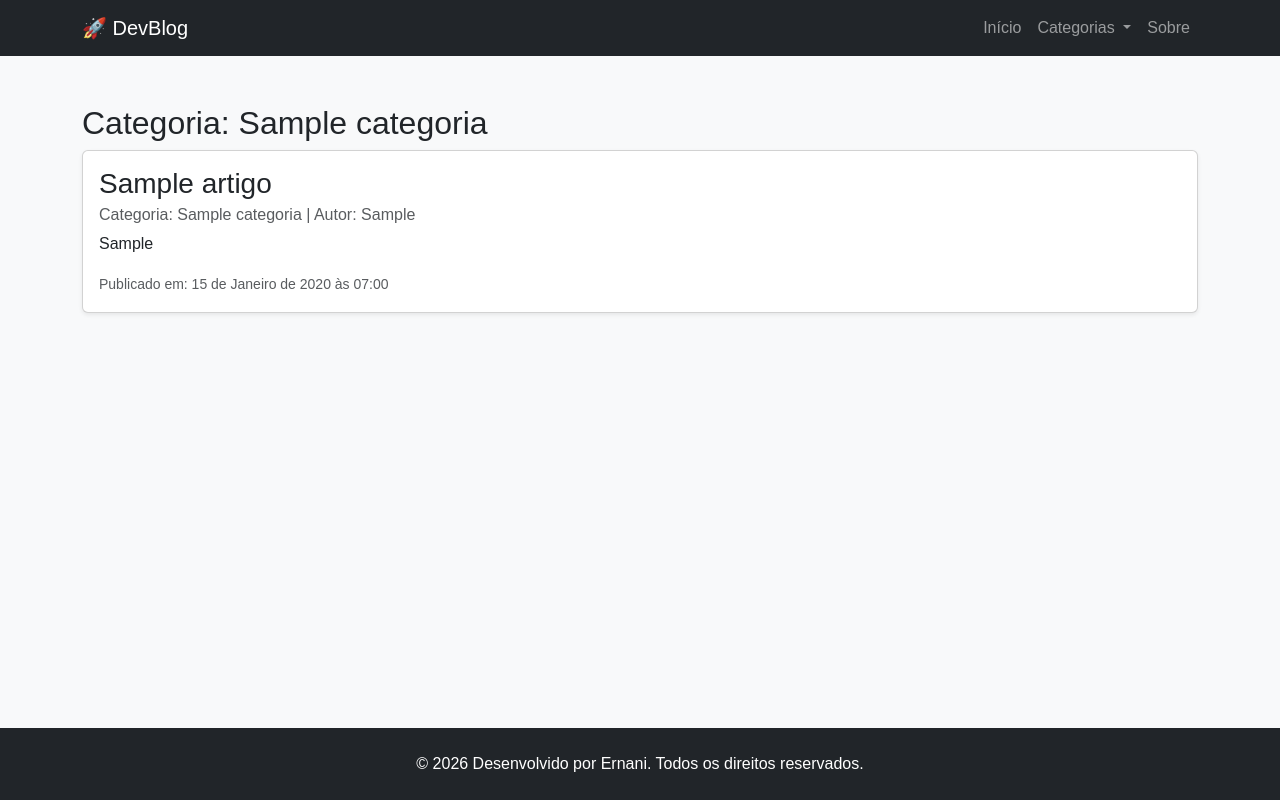
After one commit to Napoleao1/DEV-BLOG, a Django app: page /categoria/1/ in a window 1280 px wide. The commit adds this page. Run offline with Django 5.2, Linux system fonts and the light colour scheme; tables that the repository leaves empty hold one stand-in row (values such as "Sample post").

Commit message:
feat: adiciona menu de categorias dinâmico com página de artigos por categoria

```diff
--- a/blog/templates/blog/base.html
+++ b/blog/templates/blog/base.html
@@ -24,6 +24,23 @@
                     <li class="nav-item">
                         <a class="nav-link" href="{% url 'home' %}">Início</a>
                     </li>
+
+                    <!-- MENU DE CATEGORIAS DINÂMICO -->
+                    <li class="nav-item dropdown">
+                        <a class="nav-link dropdown-toggle" href="#" role="button" data-bs-toggle="dropdown" aria-expanded="false">
+                            Categorias
+                        </a>
+                        <ul class="dropdown-menu dropdown-menu-dark">
+                            {% for categoria in lista_categorias %}
+                                <li>
+                                    <a class="dropdown-item" href="{% url 'categoria' categoria.id %}"><i class="bi bi-tag-fill me-2"></i>{{ categoria.nome }}</a>
+                                </li>
+                            {% empty %}
+                                <li><span class="dropdown-item-text text-muted">Nenhuma categoria</span></li>
+                            {% endfor %}
+                        </ul>
+                    </li>
+
                     <li class="nav-item">
                         <a class="nav-link" href="{% url 'sobre_nos' %}">Sobre</a>
                     </li>
@@ -40,7 +57,7 @@
 
     <!-- RODAPÉ -->
     <footer class="bg-dark text-white text-center py-4 mt-5">
-        <p class="mb-0">© 2026 Desenvolvido pela Turma Python. Todos os direitos reservados.</p>
+        <p class="mb-0">© 2026 Desenvolvido por Ernani. Todos os direitos reservados.</p>
     </footer>
 
     <!-- Bootstrap 5 JS (necessário para a navbar responsiva) -->
--- /dev/null
+++ b/blog/templates/blog/categoria.html
@@ -0,0 +1,24 @@
+{% extends 'blog/base.html' %}
+
+{% block content %}
+
+    <h2>Categoria: {{ categoria.nome }}</h2>
+
+    {% for artigo in lista_artigos %}
+        <div class="card mb-4 shadow-sm">
+            <div class="card-body">
+                <h3 class="card-title text-sucess">{{ artigo.titulo }}</h3>
+                <h6 class="card-subtitle mb-2 text-muted">Categoria: {{ artigo.categoria.nome }} | Autor: {{ artigo.autor }}</h6>
+                <p class="card-text"> {{ artigo.conteudo }}</p>
+                <p class="card-text">
+                    <small class="text-muted"> Publicado em: {{ artigo.data_publicacao }}
+                    </small>
+                </p>
+            </div>
+        </div>
+
+    {% empty %}
+        <p> Nenhum artigo nesta categoria ainda.</p>
+    {% endfor %}
+
+{% endblock %}
--- a/blog/urls.py
+++ b/blog/urls.py
@@ -7,4 +7,5 @@ urlpatterns = [
 
     path('', views.home, name='home'),
     path('sobre/', views.sobre_nos, name='sobre_nos'),
+    path('categoria/<int:categoria_id>/', views.categoria, name='categoria'),
 ]
--- a/blog/views.py
+++ b/blog/views.py
@@ -1,13 +1,14 @@
 from django.shortcuts import render
-from .models import Artigo
+from .models import Artigo, Categoria
 
 
 def home(request):
 
     noticias = Artigo.objects.all()
-
+    categorias = Categoria.objects.all()
     contexto = {
-        'lista_artigos': noticias
+        'lista_artigos': noticias,
+        'lista_categorias': categorias,
     }
 
     return render(request, "blog/index.html", contexto)
@@ -15,3 +16,18 @@ def home(request):
 
 def sobre_nos(request):
     return render(request, "blog/sobre.html")
+
+
+def categoria(request, categoria_id):
+
+    categoria = Categoria.objects.get(id=categoria_id)
+    artigos = Artigo.objects.filter(categoria_id=categoria_id)
+    categorias = Categoria.objects.all()
+
+    contexto = {
+        'categoria': categoria,
+        'lista_artigos': artigos,
+        'lista_categorias': categorias,
+    }
+
+    return render(request, "blog/categoria.html", contexto)
```
